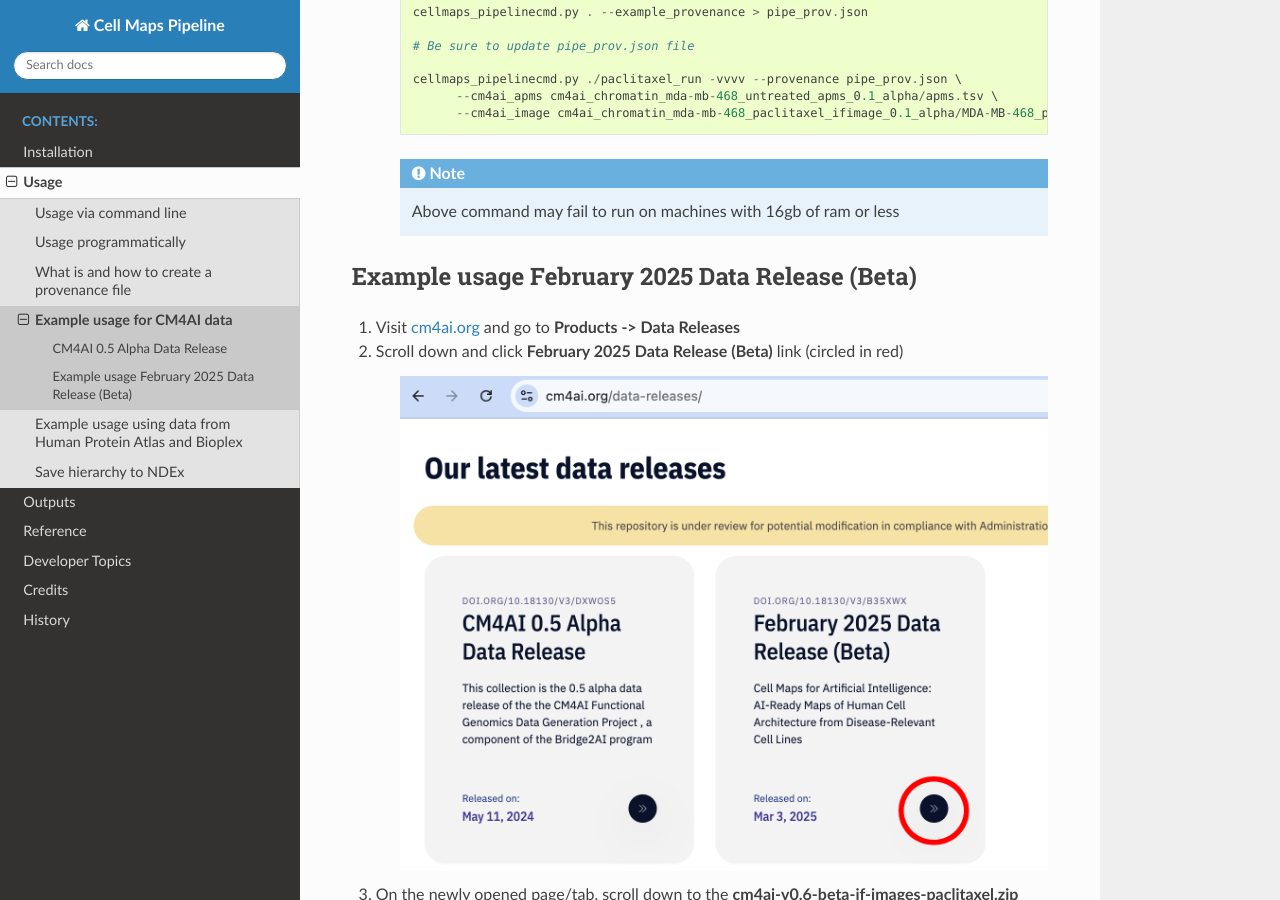
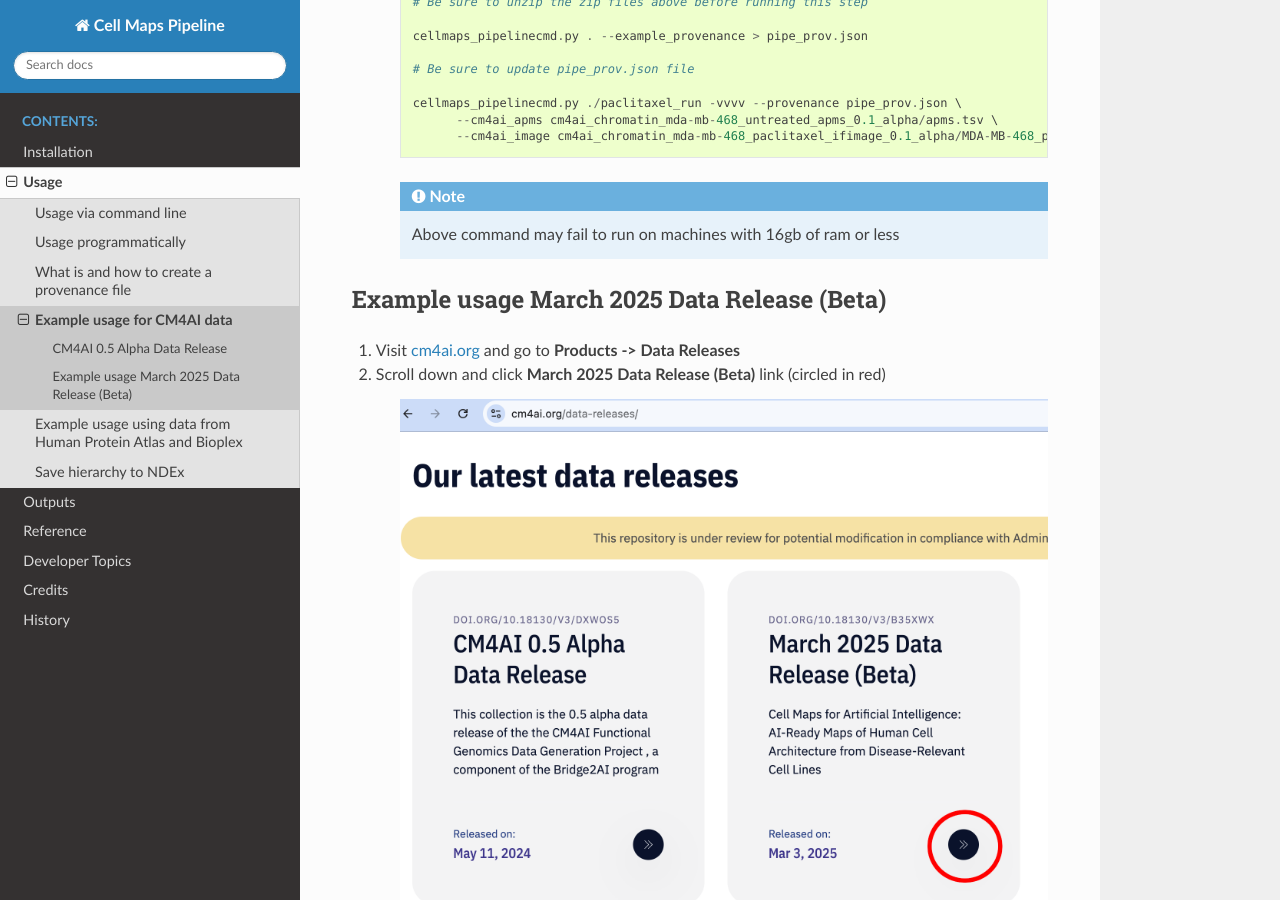
Before and after one commit to idekerlab/cellmaps_pipeline, a Sphinx documentation site: the page built from docs/cm4ai.rst, in a window 1280 px wide and 900 px high, scrolled down 1932 px. Built offline with Sphinx 7.4.7 and the Read the Docs theme 3.1.0, drawn with Linux system fonts in a browser that asks for light colours.

Commit message:
data release changed from February to March. adjusted text and screenshots

```diff
--- a/docs/cm4ai.rst
+++ b/docs/cm4ai.rst
@@ -66,22 +66,22 @@
 
         Above command may fail to run on machines with 16gb of ram or less
 
-Example usage February 2025 Data Release (Beta)
+Example usage March 2025 Data Release (Beta)
 ^^^^^^^^^^^^^^^^^^^^^^^^^^^^^^^^^^^^^^^^^^^^^^^^^^^^
 
 #. Visit `cm4ai.org <https://cm4ai.org>`__ and go to **Products -> Data Releases**
 
-#. Scroll down and click **February 2025 Data Release (Beta)** link (circled in red)
+#. Scroll down and click **March 2025 Data Release (Beta)** link (circled in red)
 
     .. image:: images/datarelease_0.6link.png
-        :alt: Link to CM4AI February 2025 data release circled in red
+        :alt: Link to CM4AI March 2025 data release circled in red
 
 #. On the newly opened page/tab, scroll down to the **cm4ai-v0.6-beta-if-images-paclitaxel.zip** entry
    and click the download icon (circled in red) to bring up a pop up dialog. Click **Zip Archive** (red arrow) to
    accept the usage agreement and download the dataset
 
     .. image:: images/0.6imagedownload_paclitaxel.png
-        :alt: CM4AI February 2025 data release paclitaxel circled in red
+        :alt: CM4AI March 2025 data release paclitaxel circled in red
 
     .. note::
 
```
Also changed, not shown: docs/images/datarelease_0.5link.png, docs/images/datarelease_0.6link.png.
